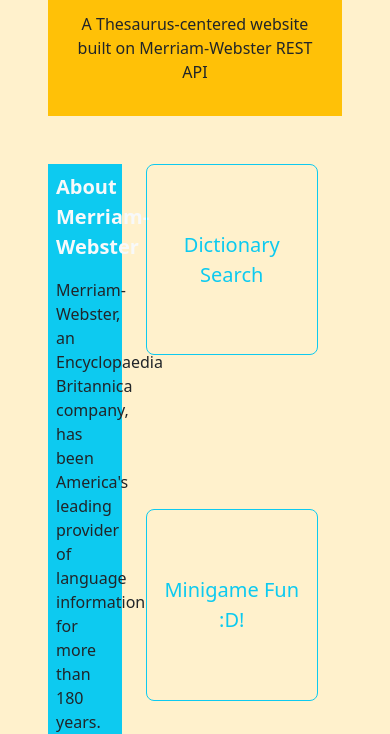
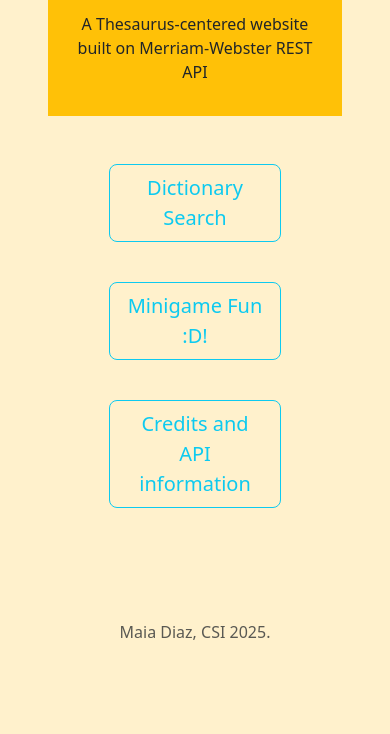
Before and after one commit to scramgledeggs/scramgledeggs.github.io, a plain HTML site: page index.html in a window 390 px wide. Shown: the part 113-847 px from the top of the page. Drawn offline with nearby package versions, Linux system fonts and the light colour scheme.

Commit message:
Update index.html

```diff
--- a/index.html
+++ b/index.html
@@ -20,7 +20,7 @@
             <!-- -->
 
             <div class="row m-5">
-                <div class="bg-info col-3 md-6 p-2">
+                <div class="bg-info col-3 md-6 p-2 d-none d-md-block">
 
                     <p class="lead text-light fw-bold">About Merriam-Webster</p>
                     <p class="text-dark nav-title">Merriam-Webster, an Encyclopaedia Britannica company, has been America's leading provider of language information for more than 180 years.</p>
```
